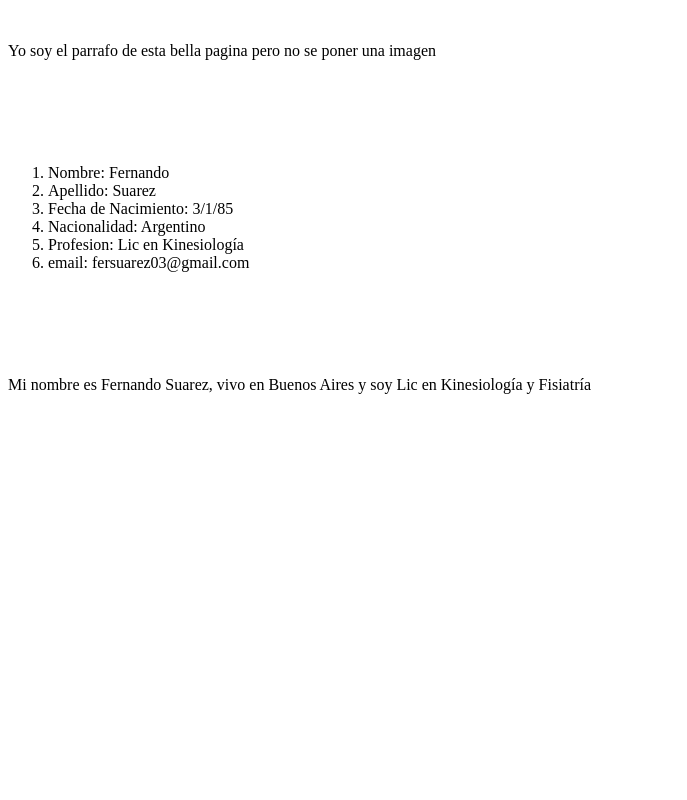
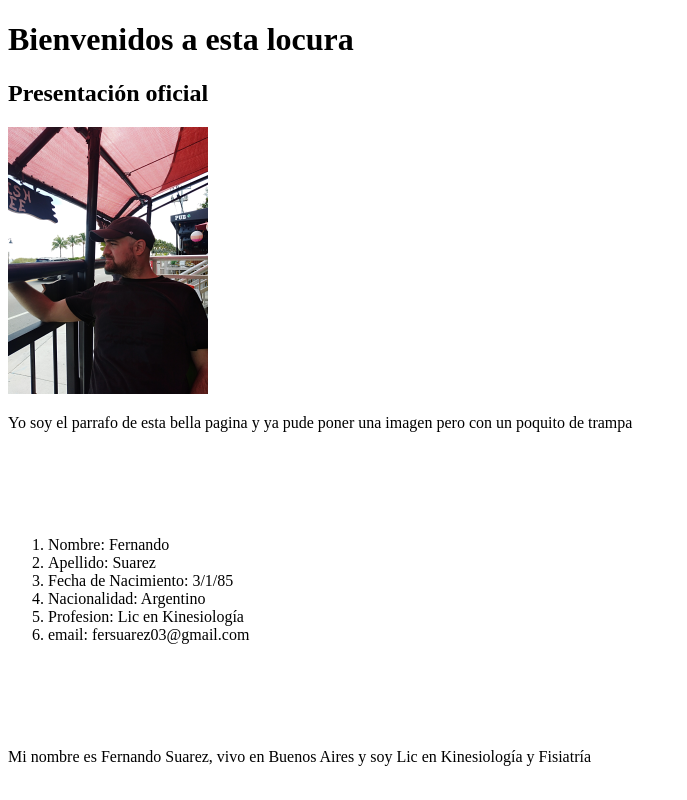
Before and after one commit to Fersuarez03/gitcomienzo, a plain HTML site: page index.html in a window 1280 px wide. Shown: the whole page, without its empty margins (0-687 px from the left). Drawn offline with Linux system fonts and the light colour scheme.

Commit message:
Puse titulos y foto

```diff
--- a/index.html
+++ b/index.html
@@ -7,8 +7,10 @@
     <title>Primer pagina ohh</title>
 </head>
 <body>
-<img src="" alt="">
-    <p>Yo soy el parrafo de esta bella pagina pero no se poner una imagen</p>
+    <h1>Bienvenidos a esta locura</h1>
+    <h2>Presentación oficial</h2>
+    <img src="vacaciones2.png"  alt="vacaciones">
+    <p>Yo soy el parrafo de esta bella pagina y ya pude poner una imagen pero con un poquito de trampa</p>
     <br> <br> <br> <br>
     <ol><li>Nombre: Fernando</li>
         <li>Apellido: Suarez</li>
```
Also changed, not shown: vacaciones1.png (added), vacaciones2.png (added), 1 other file.
